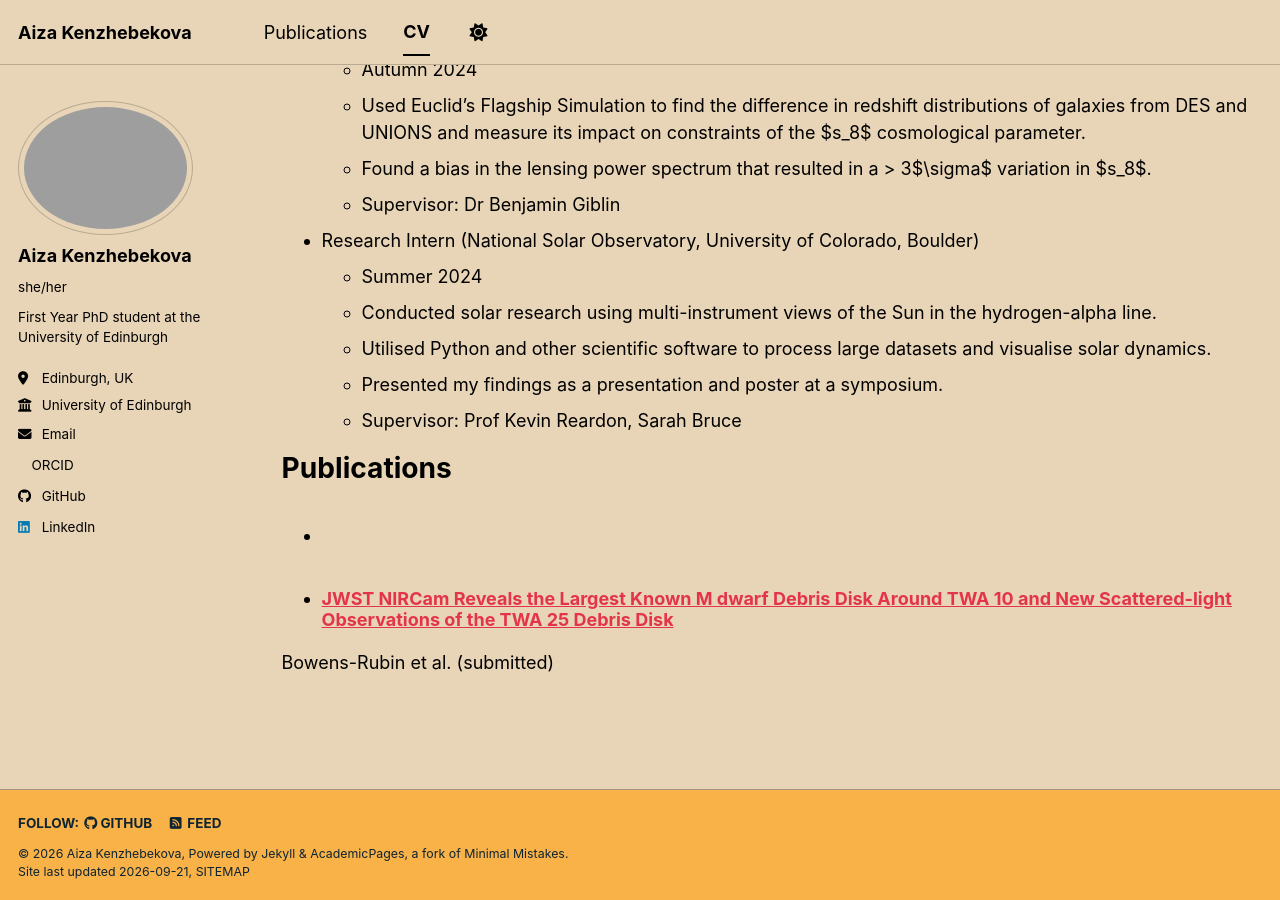
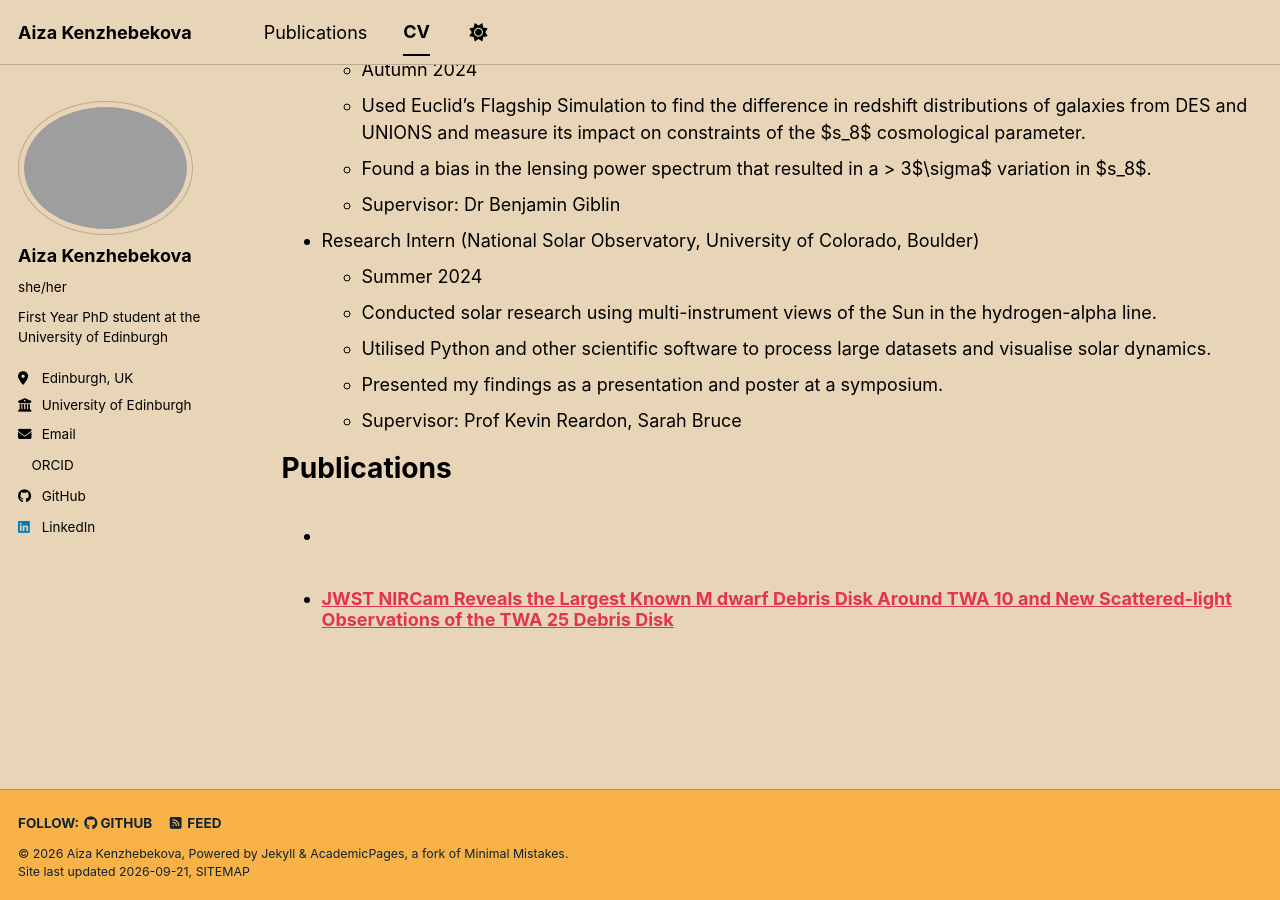
Before and after one commit to aiza-kenzhebekova/aiza-kenzhebekova.github.io, a Jekyll site: the page built from _pages/cv.md, in a window 1280 px wide and 900 px high, scrolled down 839 px. Built offline with Jekyll 4.4.1, drawn with Linux system fonts in a browser that asks for light colours; a style sheet for code colours, icons or effects is not loaded.

Commit message:
Remove submitted publication from CV

```diff
--- a/_pages/cv.md
+++ b/_pages/cv.md
@@ -60,5 +60,3 @@ Publications
   <ul>{% for post in site.publications reversed %}
     {% include archive-single-cv.html %}
   {% endfor %}</ul>
-
-  Bowens-Rubin et al. (submitted)
```
